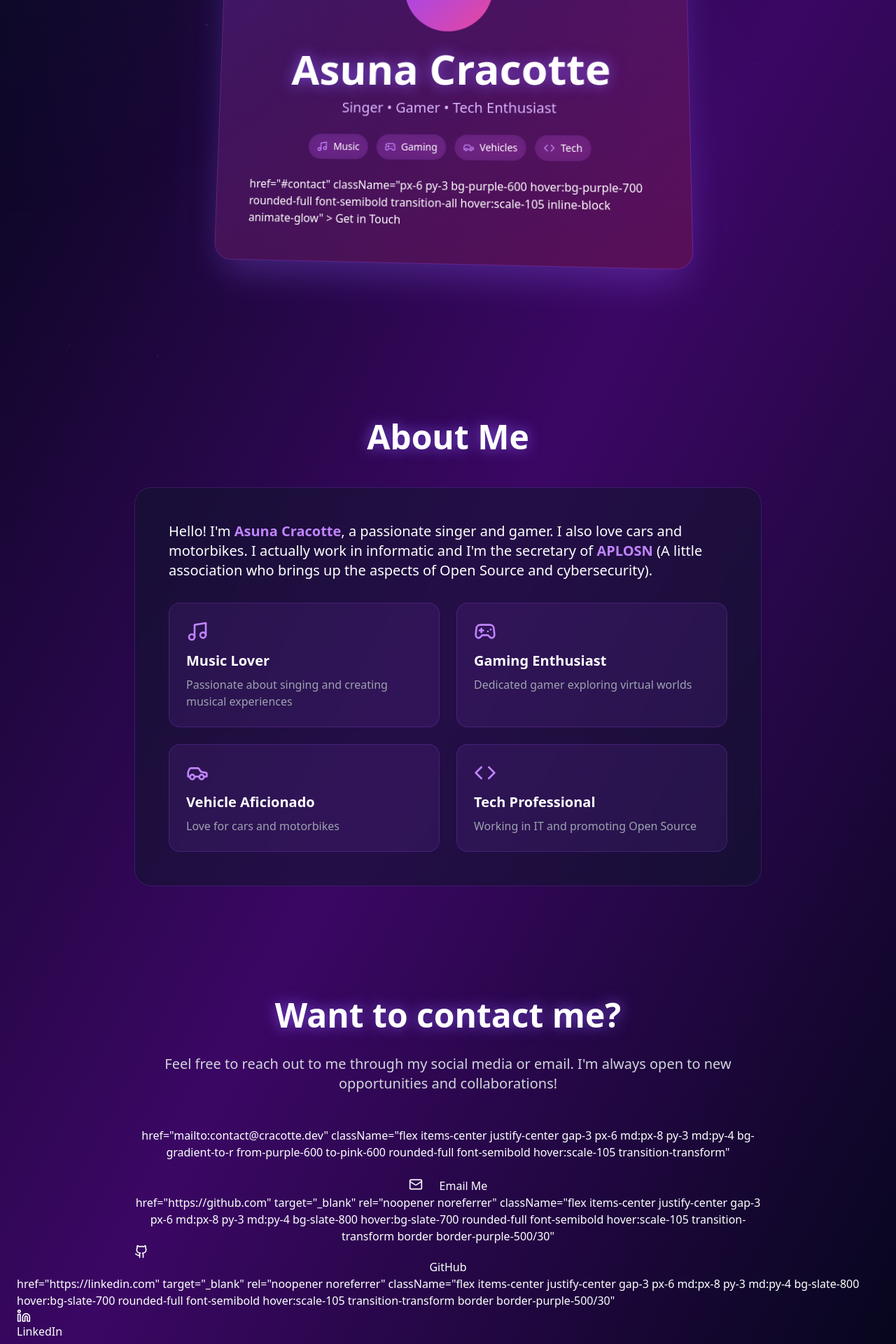
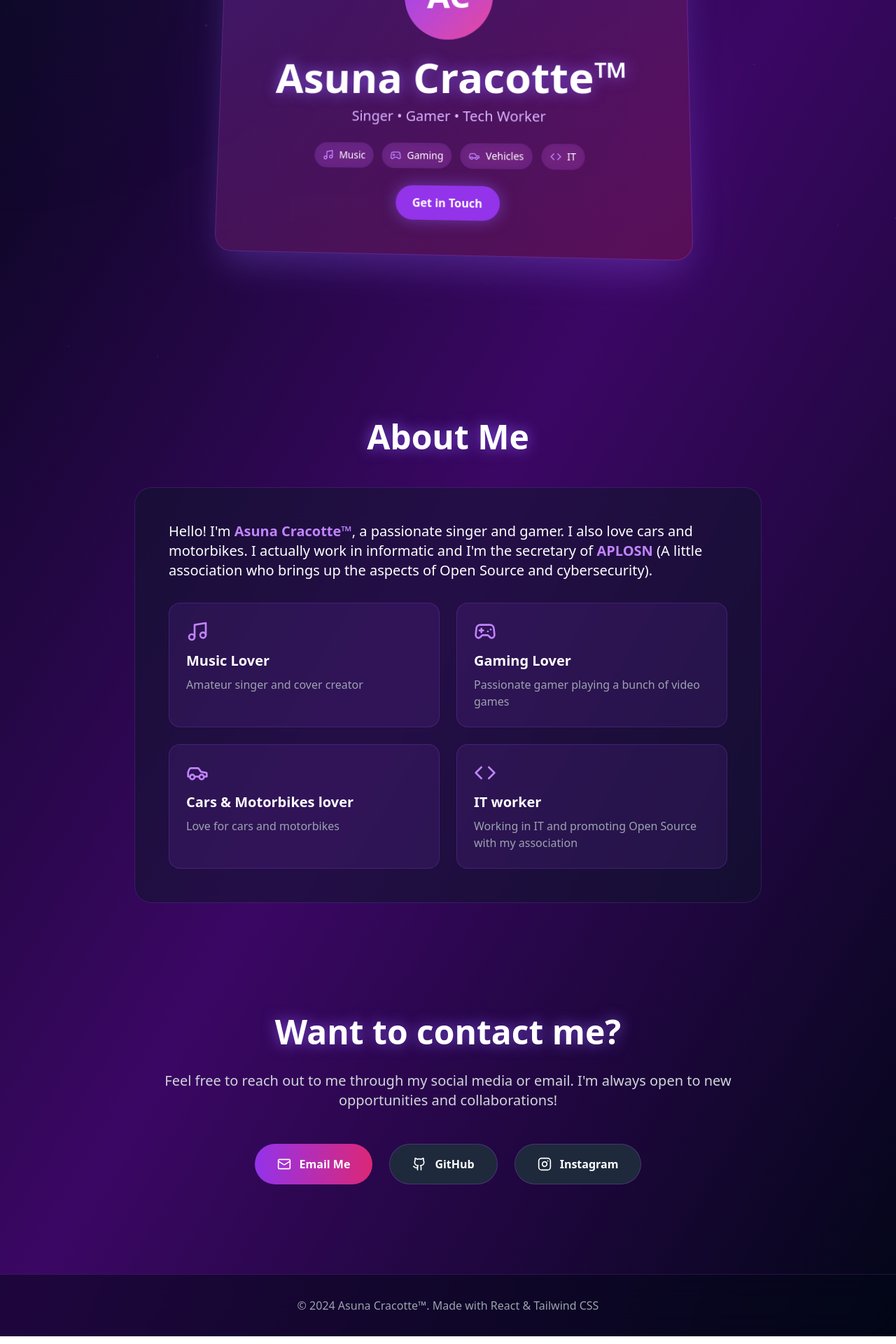
Before and after one commit to Luxinenglish/Portfolio-React, a React (Vite) app: page / in a window 1280 px wide. Shown: the part 280-2200 px from the top of the page at 70% size. Built offline with nearby package versions, Linux system fonts and the light colour scheme.

Commit message:
update About, Contact, Hero sections and Footer with branding and content improvements

```diff
--- a/src/components/layout/Footer.jsx
+++ b/src/components/layout/Footer.jsx
@@ -4,7 +4,7 @@ export default function Footer() {
     return (
         <footer className="relative py-6 md:py-8 px-4 md:px-6 border-t border-purple-500/20 backdrop-blur-xl bg-slate-950/50">
             <div className="max-w-6xl mx-auto text-center text-gray-400 text-sm md:text-base">
-                <p>© 2024 Asuna Cracotte. Made with React & Tailwind CSS</p>
+                <p>© 2024 Asuna Cracotte™. Made with React & Tailwind CSS</p>
             </div>
         </footer>
     );
--- a/src/components/sections/AboutSection.jsx
+++ b/src/components/sections/AboutSection.jsx
@@ -9,7 +9,7 @@ export default function AboutSection() {
 
                 <div className="backdrop-blur-xl bg-slate-900/50 rounded-3xl p-6 md:p-12 border border-purple-500/20 hover:border-purple-500/40 transition-all">
                     <p className="text-base md:text-xl leading-relaxed mb-6">
-                        Hello! I'm <span className="text-purple-400 font-semibold">Asuna Cracotte</span>, a passionate singer and gamer.
+                        Hello! I'm <span className="text-purple-400 font-semibold">Asuna Cracotte™</span>, a passionate singer and gamer.
                         I also love cars and motorbikes. I actually work in informatic and I'm the secretary of{' '}
                         <span className="text-purple-400 font-semibold">APLOSN</span>{' '}
                         (A little association who brings up the aspects of Open Source and cybersecurity).
@@ -19,25 +19,25 @@ export default function AboutSection() {
                         <div className="p-4 md:p-6 rounded-2xl bg-purple-500/10 border border-purple-500/20">
                             <Music className="w-7 h-7 md:w-8 md:h-8 text-purple-400 mb-3" />
                             <h3 className="text-lg md:text-xl font-semibold mb-2">Music Lover</h3>
-                            <p className="text-sm md:text-base text-gray-400">Passionate about singing and creating musical experiences</p>
+                            <p className="text-sm md:text-base text-gray-400">Amateur singer and cover creator</p>
                         </div>
 
                         <div className="p-4 md:p-6 rounded-2xl bg-purple-500/10 border border-purple-500/20">
                             <Gamepad2 className="w-7 h-7 md:w-8 md:h-8 text-purple-400 mb-3" />
-                            <h3 className="text-lg md:text-xl font-semibold mb-2">Gaming Enthusiast</h3>
-                            <p className="text-sm md:text-base text-gray-400">Dedicated gamer exploring virtual worlds</p>
+                            <h3 className="text-lg md:text-xl font-semibold mb-2">Gaming Lover</h3>
+                            <p className="text-sm md:text-base text-gray-400">Passionate gamer playing a bunch of video games</p>
                         </div>
 
                         <div className="p-4 md:p-6 rounded-2xl bg-purple-500/10 border border-purple-500/20">
                             <Car className="w-7 h-7 md:w-8 md:h-8 text-purple-400 mb-3" />
-                            <h3 className="text-lg md:text-xl font-semibold mb-2">Vehicle Aficionado</h3>
+                            <h3 className="text-lg md:text-xl font-semibold mb-2">Cars & Motorbikes lover</h3>
                             <p className="text-sm md:text-base text-gray-400">Love for cars and motorbikes</p>
                         </div>
 
                         <div className="p-4 md:p-6 rounded-2xl bg-purple-500/10 border border-purple-500/20">
                             <Code className="w-7 h-7 md:w-8 md:h-8 text-purple-400 mb-3" />
-                            <h3 className="text-lg md:text-xl font-semibold mb-2">Tech Professional</h3>
-                            <p className="text-sm md:text-base text-gray-400">Working in IT and promoting Open Source</p>
+                            <h3 className="text-lg md:text-xl font-semibold mb-2">IT worker</h3>
+                            <p className="text-sm md:text-base text-gray-400">Working in IT and promoting Open Source with my association</p>
                         </div>
                     </div>
                 </div>
--- a/src/components/sections/ContactSection.jsx
+++ b/src/components/sections/ContactSection.jsx
@@ -1,11 +1,14 @@
 import React from 'react';
-import { Github, Linkedin, Mail } from 'lucide-react';
+import { Github, Instagram, Mail } from 'lucide-react';
 
 export default function ContactSection() {
     return (
         <section id="contact" className="relative py-20 px-4 md:px-6 mb-12">
             <div className="max-w-4xl mx-auto text-center">
-                <h2 className="text-4xl md:text-5xl font-bold mb-6 md:mb-8 glow-text">Want to contact me?</h2>
+                <h2 className="text-4xl md:text-5xl font-bold mb-6 md:mb-8 glow-text">
+                    Want to contact me?
+                </h2>
+
                 <p className="text-base md:text-xl text-gray-300 mb-8 md:mb-12">
                     Feel free to reach out to me through my social media or email.
                     I'm always open to new opportunities and collaborations!
@@ -13,28 +16,44 @@ export default function ContactSection() {
 
                 <div className="flex flex-col sm:flex-row flex-wrap gap-4 md:gap-6 justify-center">
 
-                    href="mailto:contact@cracotte.dev"
-                    className="flex items-center justify-center gap-3 px-6 md:px-8 py-3 md:py-4 bg-gradient-to-r from-purple-600 to-pink-600 rounded-full font-semibold hover:scale-105 transition-transform"
-                    <Mail className="w-5 h-5"/>
+                    {/* Email */}
+                    <a
+                        href="mailto:asuna@cracotte.dev"
+                        className="flex items-center justify-center gap-3 px-6 md:px-8 py-3 md:py-4
+                                   bg-gradient-to-r from-purple-600 to-pink-600 rounded-full font-semibold
+                                   hover:scale-105 transition-transform"
+                    >
+                        <Mail className="w-5 h-5" />
                         Email Me
-                </div>
+                    </a>
 
-
-                href="https://github.com"
+                    {/* GitHub */}
+                    <a
+                        href="https://github.com/AsuCracotte"
                         target="_blank"
                         rel="noopener noreferrer"
-                className="flex items-center justify-center gap-3 px-6 md:px-8 py-3 md:py-4 bg-slate-800 hover:bg-slate-700 rounded-full font-semibold hover:scale-105 transition-transform border border-purple-500/30"
-                <Github className="w-5 h-5"/>
+                        className="flex items-center justify-center gap-3 px-6 md:px-8 py-3 md:py-4
+                                   bg-slate-800 hover:bg-slate-700 rounded-full font-semibold
+                                   hover:scale-105 transition-transform border border-purple-500/30"
+                    >
+                        <Github className="w-5 h-5" />
                         GitHub
-            </div>
+                    </a>
 
-
-            href="https://linkedin.com"
+                    {/* Instagram */}
+                    <a
+                        href="https://www.instagram.com/asuna._.cracotte/"
                         target="_blank"
                         rel="noopener noreferrer"
-            className="flex items-center justify-center gap-3 px-6 md:px-8 py-3 md:py-4 bg-slate-800 hover:bg-slate-700 rounded-full font-semibold hover:scale-105 transition-transform border border-purple-500/30"
-            <Linkedin className="w-5 h-5"/>
-            LinkedIn
+                        className="flex items-center justify-center gap-3 px-6 md:px-8 py-3 md:py-4
+                                   bg-slate-800 hover:bg-slate-700 rounded-full font-semibold
+                                   hover:scale-105 transition-transform border border-purple-500/30"
+                    >
+                        <Instagram className="w-5 h-5" />
+                        Instagram
+                    </a>
+                </div>
+            </div>
         </section>
     );
 }
--- a/src/components/sections/HeroSection.jsx
+++ b/src/components/sections/HeroSection.jsx
@@ -39,11 +39,11 @@ export default function HeroSection({ mousePos }) {
                         </div>
 
                         <h1 className="text-4xl md:text-6xl font-bold mb-3 glow-text text-center">
-                            Asuna Cracotte
+                            Asuna Cracotte™
                         </h1>
 
                         <p className="text-base md:text-xl text-purple-300 mb-6 text-center">
-                            Singer • Gamer • Tech Enthusiast
+                            Singer • Gamer • Tech Worker
                         </p>
 
                         <div className="flex flex-wrap gap-2 md:gap-3 justify-center mb-6">
@@ -61,17 +61,18 @@ export default function HeroSection({ mousePos }) {
                             </div>
                             <div className="flex items-center gap-2 px-3 py-2 rounded-full bg-purple-500/20 backdrop-blur text-sm">
                                 <Code className="w-4 h-4 text-purple-400" />
-                                <span>Tech</span>
+                                <span>IT</span>
                             </div>
                         </div>
 
                         <div className="flex justify-center">
+                            <a
+                                href="#about"
+                                className="px-6 py-3 bg-purple-600 hover:bg-purple-700 rounded-full font-semibold transition-all hover:scale-105 inline-block animate-glow">
+                                Get in Touch
+                            </a>
+                        </div>
 
-                            href="#contact"
-                            className="px-6 py-3 bg-purple-600 hover:bg-purple-700 rounded-full font-semibold transition-all hover:scale-105 inline-block animate-glow"
-                            >
-                            Get in Touch
-                        </div>
                     </div>
                 </div>
             </div>
--- a/src/index.css
+++ b/src/index.css
@@ -20,3 +20,7 @@
 .animate-glow {
     animation: glow 2s ease-in-out infinite;
 }
+
+html {
+    scroll-behavior: smooth;
+}
```
Lines whose indentation alone changed are shown as unchanged.
